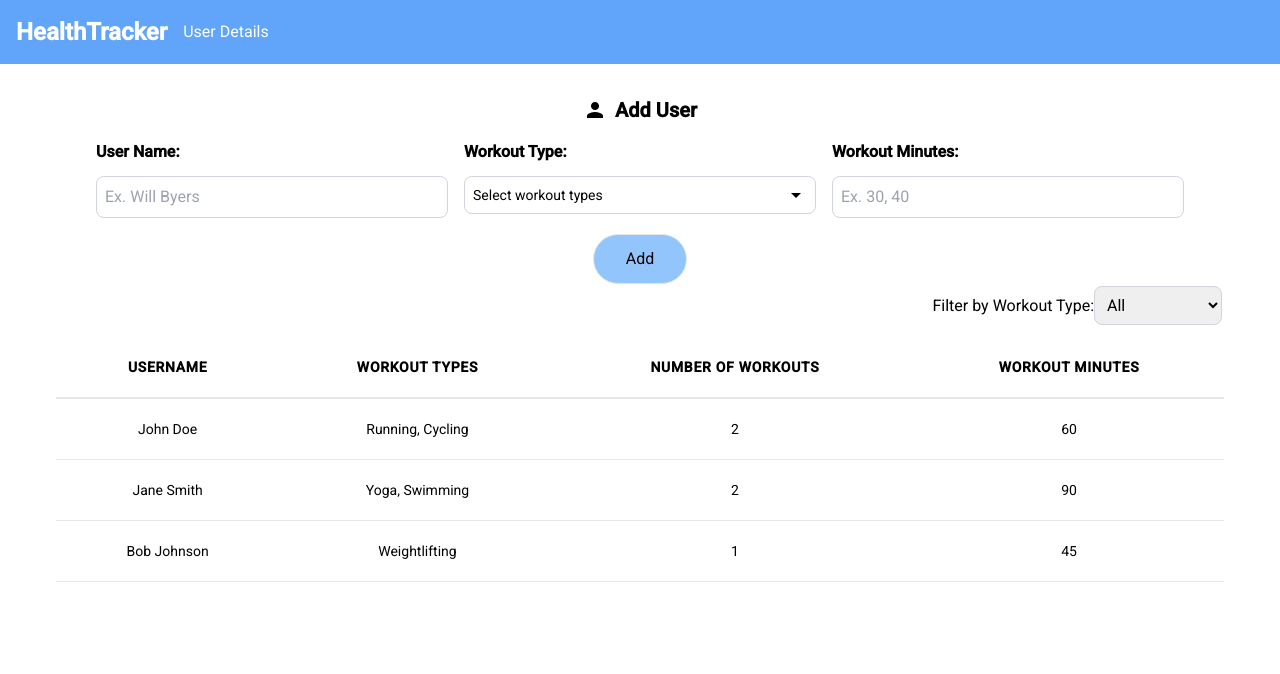
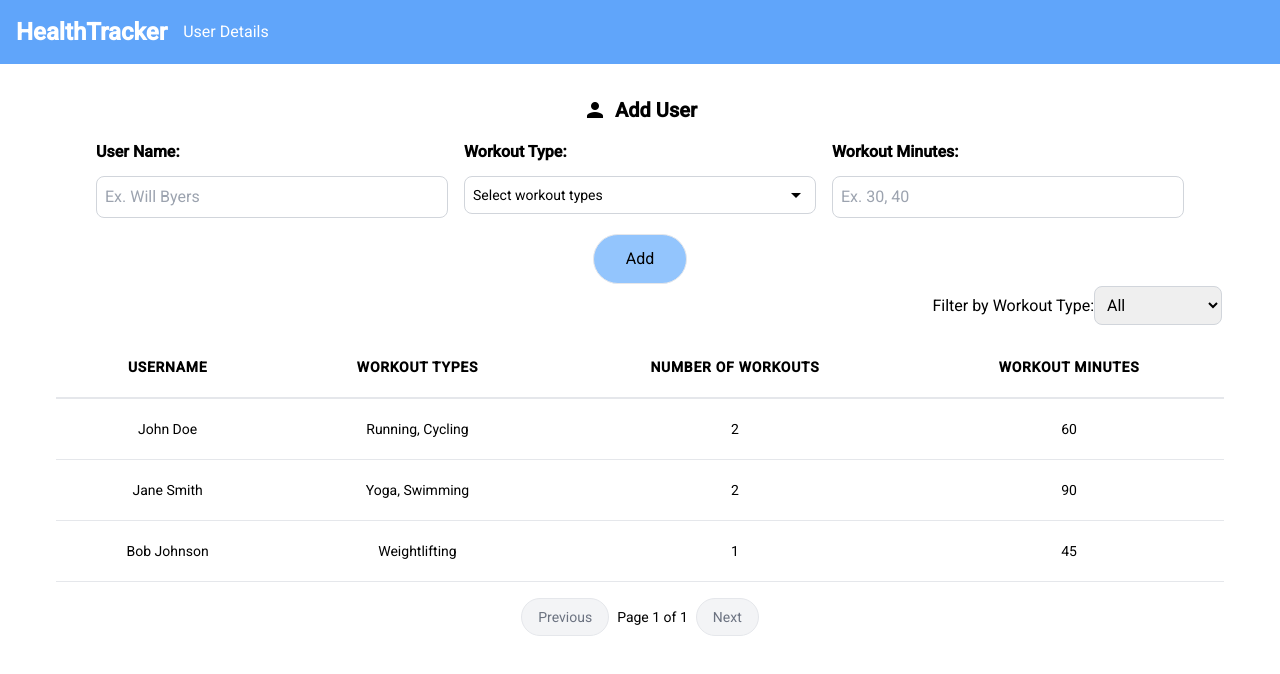
Before and after one commit to sroy2002/health-tracker, an Angular app: page / in a window 1280 px wide. Shown: the top 674 px of the page. Built offline with nearby package versions, Linux system fonts and the light colour scheme.

Commit message:
added pagination

```diff
--- a/src/app/Components/user-table/user-table.component.html
+++ b/src/app/Components/user-table/user-table.component.html
@@ -36,5 +36,9 @@
         </tr>
       </tbody>
     </table>
-
+    <div class="flex items-center justify-center mt-4 text-sm">
+      <button (click)="changePage(currentPage - 1)" [disabled]="currentPage === 1" class="border rounded-full py-2 px-4 disabled:bg-gray-100 disabled:text-gray-500">Previous</button>
+      <span class="mx-2">Page {{ currentPage }} of {{ totalPages }}</span>
+      <button (click)="changePage(currentPage + 1)" [disabled]="currentPage === totalPages" class="border rounded-full py-2 px-4 disabled:bg-gray-100 disabled:text-gray-500">Next</button>
+    </div>
   </div>
--- a/src/app/Components/user-table/user-table.component.ts
+++ b/src/app/Components/user-table/user-table.component.ts
@@ -12,20 +12,38 @@ export class UserTableComponent implements OnInit{
   userList: any[] = [];
   workoutOptions: string[] = ['Running', 'Cycling', 'Yoga', 'Swimming', 'Weightlifting'];
   filter: string = '';
+
+  currentPage: number = 1;
+  itemsPerPage: number = 5;
+  totalItems: number = 0;
+
   constructor(private userService: UserService){}
   ngOnInit(): void {
     this.userService.userList$.subscribe((userList)=>{
       this.userList = userList;
-      console.log(userList)
+      this.totalItems = this.userList.length;
     })
   }
   get filteredUsers() {
-    if (this.filter === "") { // Check for empty string instead of "All"
-      return this.userList;
+    let users = this.userList;
+    if (this.filter === "") {
+      users = this.userList;
     }
     if (this.filter) {
-      return this.userList.filter(user => user.workoutType.includes(this.filter));
+      users = this.userList.filter(user => user.workoutType.includes(this.filter));
     }
-    return this.userList;
+    // return this.userList;
+    const startIndex = (this.currentPage - 1) * this.itemsPerPage;
+    return users.slice(startIndex, startIndex + this.itemsPerPage);
   }
-  }
+
+    // Method to change page
+    changePage(page: number) {
+      this.currentPage = page;
+    }
+
+    get totalPages() {
+      return Math.ceil(this.totalItems / this.itemsPerPage);
+    }
+
+}
```
